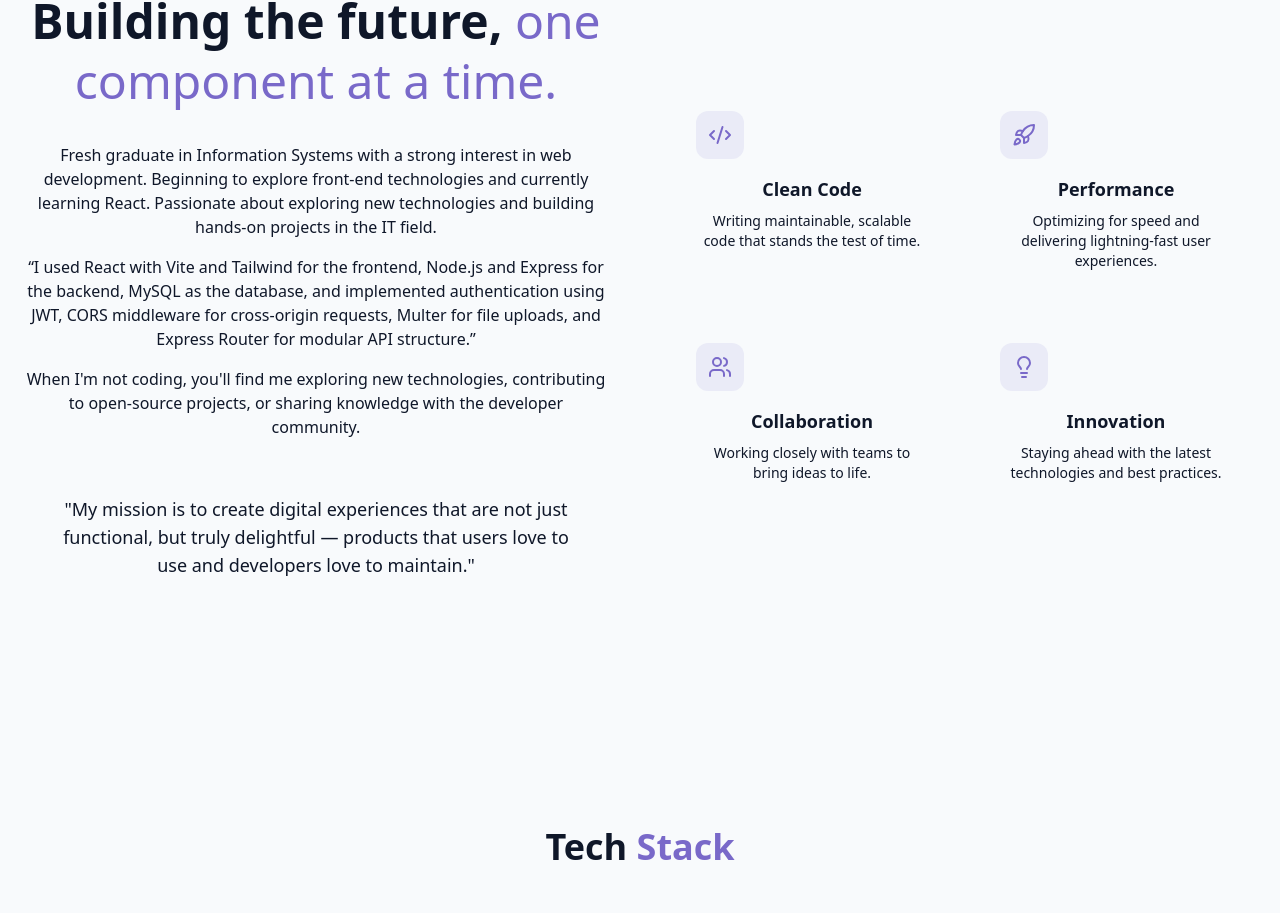
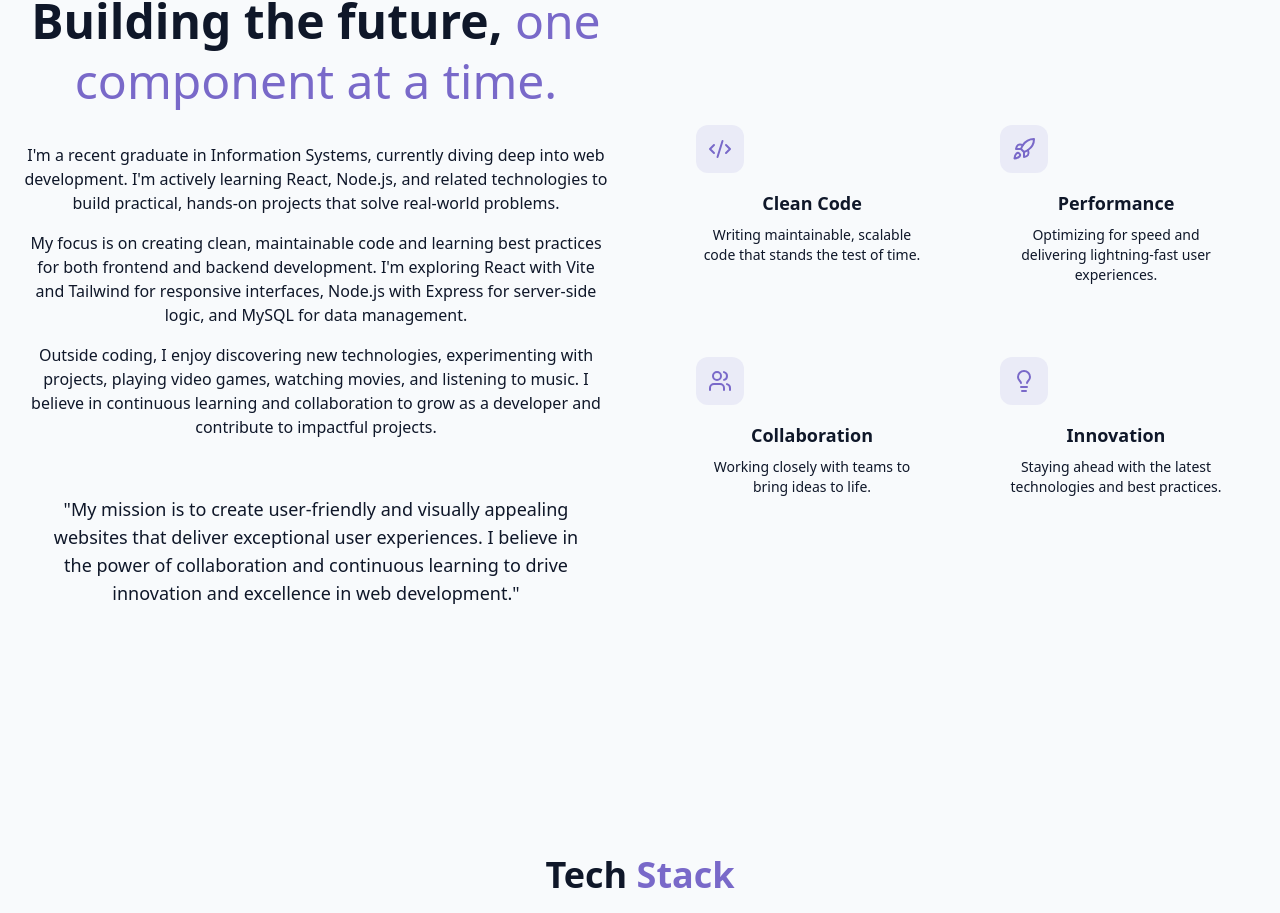
Before and after one commit to edilbertogalang22/react-portfolio-website, a React (Vite) app: page / in a window 1280 px wide. Shown: the part 1025-1938 px from the top of the page. Built offline with nearby package versions, Linux system fonts and the light colour scheme.

Commit message:
updated aboutsection

```diff
--- a/src/components/AboutSection.jsx
+++ b/src/components/AboutSection.jsx
@@ -65,22 +65,24 @@ export const AboutSection = () => {
               data-delay="300"
             >
               <p>
-                Fresh graduate in Information Systems with a strong interest in
-                web development. Beginning to explore front-end technologies and
-                currently learning React. Passionate about exploring new
-                technologies and building hands-on projects in the IT field.
+                I'm a recent graduate in Information Systems, currently diving
+                deep into web development. I'm actively learning React, Node.js,
+                and related technologies to build practical, hands-on projects
+                that solve real-world problems.
               </p>
               <p>
-                “I used React with Vite and Tailwind for the frontend, Node.js
-                and Express for the backend, MySQL as the database, and
-                implemented authentication using JWT, CORS middleware for
-                cross-origin requests, Multer for file uploads, and Express
-                Router for modular API structure.”
+                My focus is on creating clean, maintainable code and learning
+                best practices for both frontend and backend development. I'm
+                exploring React with Vite and Tailwind for responsive
+                interfaces, Node.js with Express for server-side logic, and
+                MySQL for data management.
               </p>
               <p>
-                When I'm not coding, you'll find me exploring new technologies,
-                contributing to open-source projects, or sharing knowledge with
-                the developer community.
+                Outside coding, I enjoy discovering new technologies,
+                experimenting with projects, playing video games, watching
+                movies, and listening to music. I believe in continuous learning
+                and collaboration to grow as a developer and contribute to
+                impactful projects.
               </p>
             </div>
 
@@ -91,9 +93,10 @@ export const AboutSection = () => {
               data-delay="400"
             >
               <p className="text-lg font-medium text-foreground">
-                "My mission is to create digital experiences that are not just
-                functional, but truly delightful — products that users love to
-                use and developers love to maintain."
+                "My mission is to create user-friendly and visually appealing
+                websites that deliver exceptional user experiences. I believe in
+                the power of collaboration and continuous learning to drive
+                innovation and excellence in web development."
               </p>
             </div>
           </div>
```
